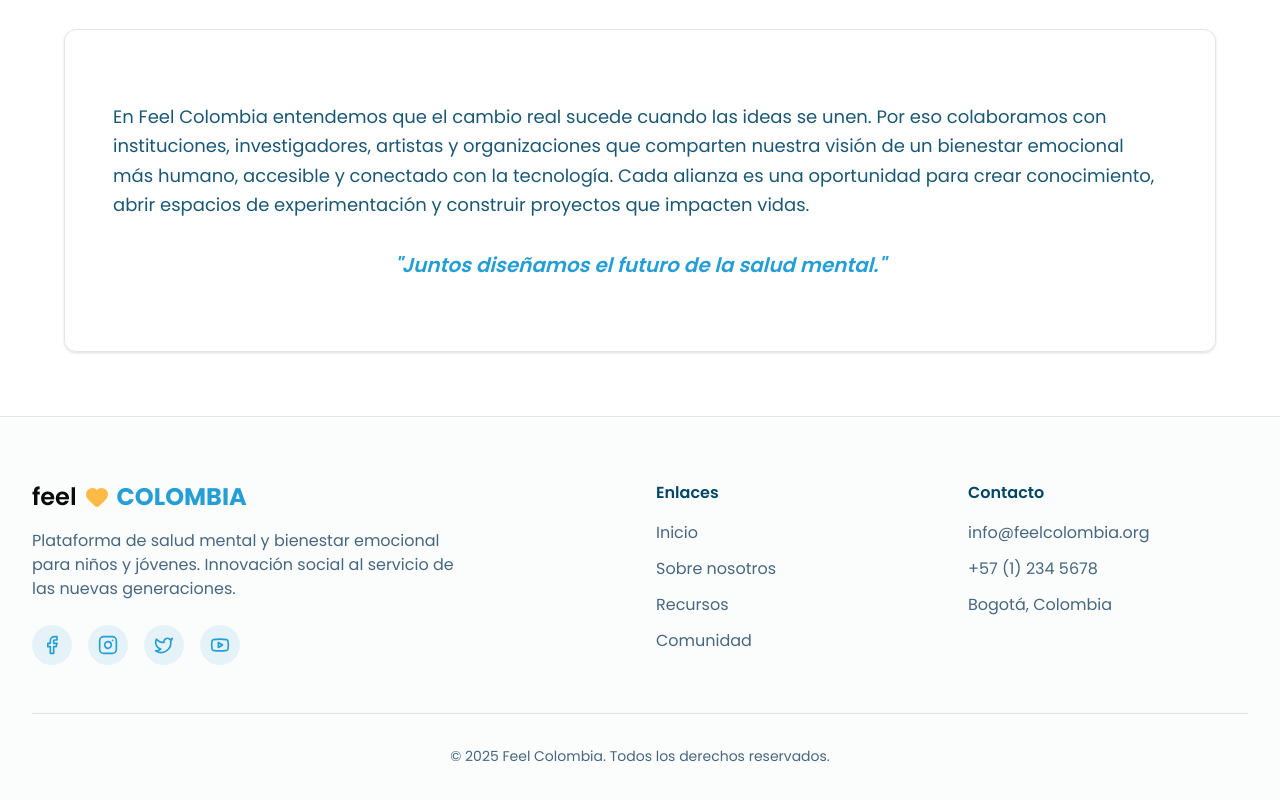
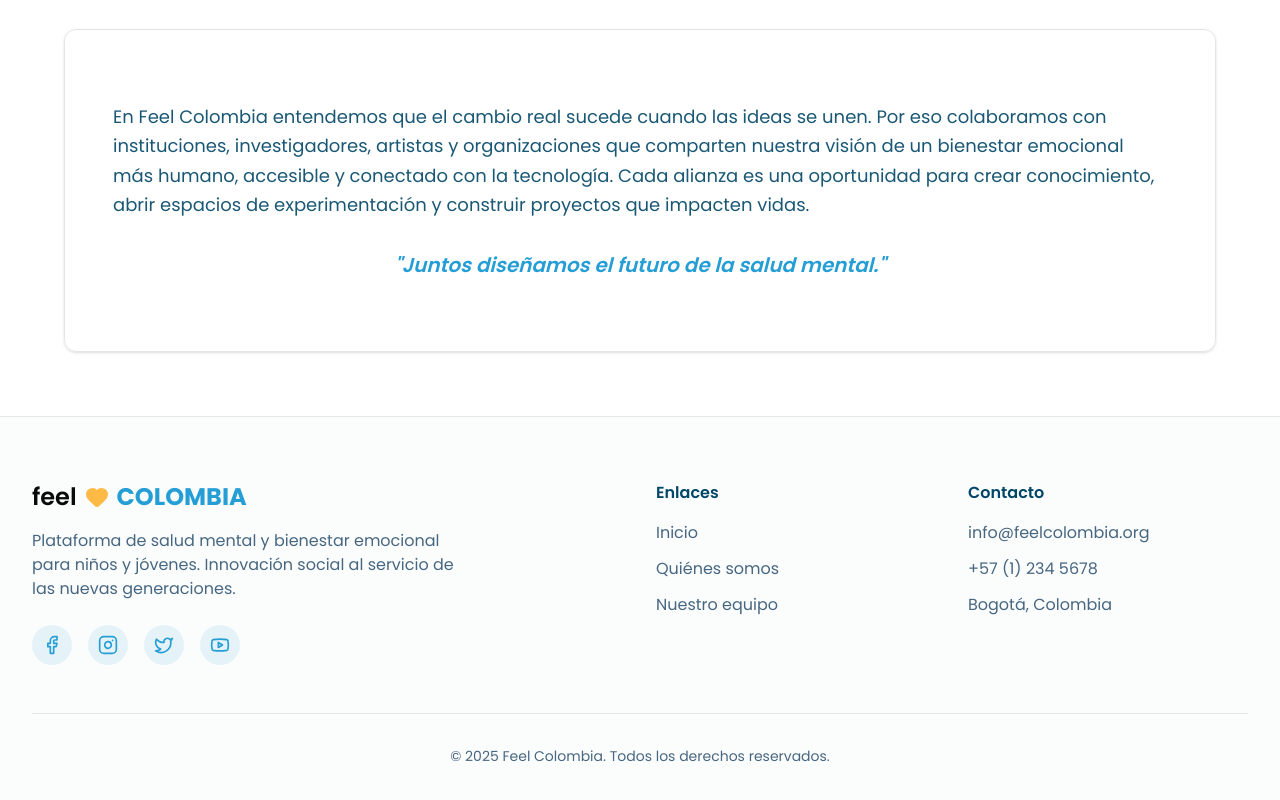
Before and after one commit to fundacionfeelcolombia-dotcom/feel-colombia-web, a Next.js app: page /nuestro-equipo in a window 1280 px wide. Shown: the part 1814-2614 px from the top of the page. Built offline with nearby package versions, Linux system fonts and the light colour scheme.

Commit message:
Refactor footer links to use Next.js Link component for improved navigation and update Hero component's heading line height for better readability

```diff
--- a/components/Footer.tsx
+++ b/components/Footer.tsx
@@ -1,4 +1,5 @@
 import { Facebook, Heart, Instagram, Twitter, Youtube } from "lucide-react";
+import Link from "next/link";
 
 export const Footer = () => {
   return (
@@ -56,36 +57,28 @@ export const Footer = () => {
             <h3 className="font-semibold text-secondary-blue mb-4">Enlaces</h3>
             <ul className="space-y-3">
               <li>
-                <a
-                  href="#inicio"
+                <Link
+                  href="/"
                   className="text-secondary-blue-foreground hover:text-primary transition-colors"
                 >
                   Inicio
-                </a>
+                </Link>
               </li>
               <li>
-                <a
-                  href="#nosotros"
+                <Link
+                  href="/quienes-somos"
                   className="text-secondary-blue-foreground hover:text-primary transition-colors"
                 >
-                  Sobre nosotros
-                </a>
+                  Quiénes somos
+                </Link>
               </li>
               <li>
-                <a
-                  href="#recursos"
+                <Link
+                  href="/nuestro-equipo"
                   className="text-secondary-blue-foreground hover:text-primary transition-colors"
                 >
-                  Recursos
-                </a>
-              </li>
-              <li>
-                <a
-                  href="#comunidad"
-                  className="text-secondary-blue-foreground hover:text-primary transition-colors"
-                >
-                  Comunidad
-                </a>
+                  Nuestro equipo
+                </Link>
               </li>
             </ul>
           </div>
--- a/components/Hero.tsx
+++ b/components/Hero.tsx
@@ -16,7 +16,7 @@ export const Hero = () => {
       <div className="container mx-auto px-4 sm:px-6 lg:px-8">
         <div className="grid lg:grid-cols-2 gap-12 items-center">
           <div className="space-y-6 sm:space-y-8 animate-fade-in">
-            <h1 className="text-4xl sm:text-5xl lg:text-6xl font-bold leading-16 text-secondary-blue">
+            <h1 className="text-4xl sm:text-5xl lg:text-6xl font-bold leading-tight text-secondary-blue">
               Conectamos con el
               <span
                 style={{
```
